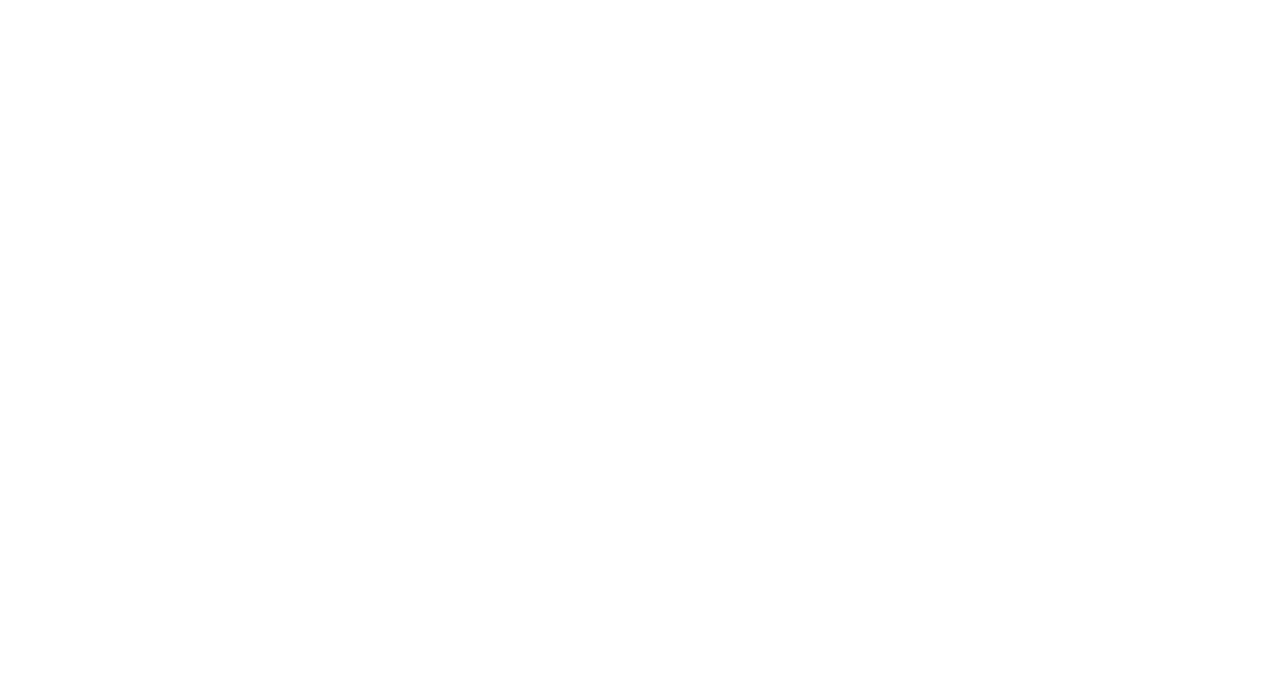
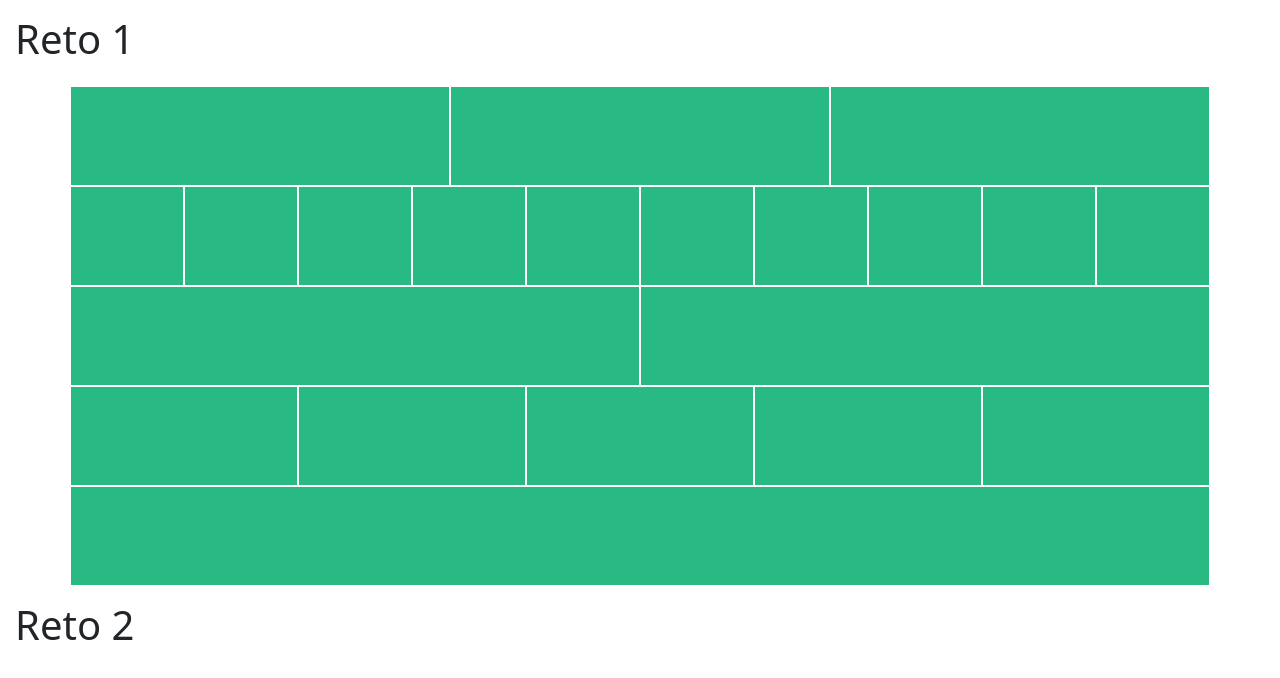
Before and after one commit to platzi/bootstrap, a website: page grilla-boostrap-desafios/index.html in a window 1280 px wide. Drawn offline with nearby package versions, Linux system fonts and the light colour scheme.

Commit message:
Maquetacion html y css

```diff
--- a/grilla-boostrap/index.html
+++ b/grilla-boostrap-desafios/index.html
@@ -5,13 +5,51 @@
    <meta charset="UTF-8">
    <meta http-equiv="X-UA-Compatible" content="IE=edge">
    <meta name="viewport" content="width=device-width, initial-scale=1.0">
-   <title>Document</title>
+   <title>Desafio Grilla</title>
    <!--! Bootstrap css -->
    <link href="https://cdn.jsdelivr.net/npm/bootstrap@5.3.0-alpha1/dist/css/bootstrap.min.css" rel="stylesheet"
       integrity="sha384-GLhlTQ8iRABdZLl6O3oVMWSktQOp6b7In1Zl3/Jr59b6EGGoI1aFkw7cmDA6j6gD" crossorigin="anonymous">
+   <link rel="stylesheet" href="style.css">
+
 </head>
+<body>
+<h1>Reto 1</h1>
 
+<div class="container">
+   <div class="row">
+      <div class="col"></div>
+      <div class="col"></div>
+      <div class="col"></div>
+   </div>
+   <div class="row">
+      <div class="col"></div>
+      <div class="col"></div>
+      <div class="col"></div>
+      <div class="col"></div>
+      <div class="col"></div>
+      <div class="col"></div>
+      <div class="col"></div>
+      <div class="col"></div>
+      <div class="col"></div>
+      <div class="col"></div>
+   </div>
+   <div class="row">
+      <div class="col"></div>
+      <div class="col"></div>
+   </div>
+   <div class="row">
+      <div class="col"></div>
+      <div class="col"></div>
+      <div class="col"></div>
+      <div class="col"></div>
+      <div class="col"></div>
+   </div>
+   <div class="row">
+      <div class="col"></div>
+   </div>
+</div>
 
+<h1>Reto 2</h1>
 
 
 
--- /dev/null
+++ b/grilla-boostrap-desafios/style.css
@@ -0,0 +1,14 @@
+.container {
+   width: 100%;
+}
+
+.col {
+   height: 100px;
+
+   background-color: rgb(40, 186, 130);
+   border: 1px solid white;
+}
+
+h1 {
+   padding: 15px;
+}
```
